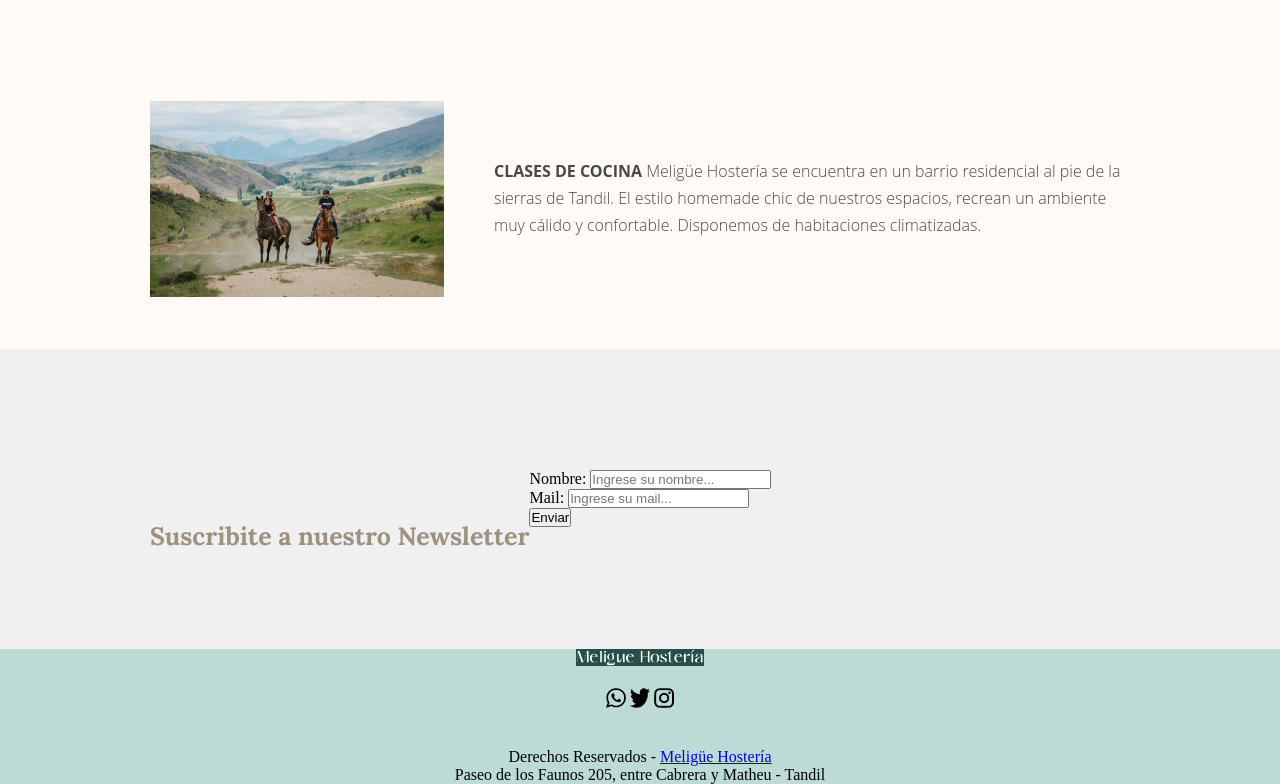
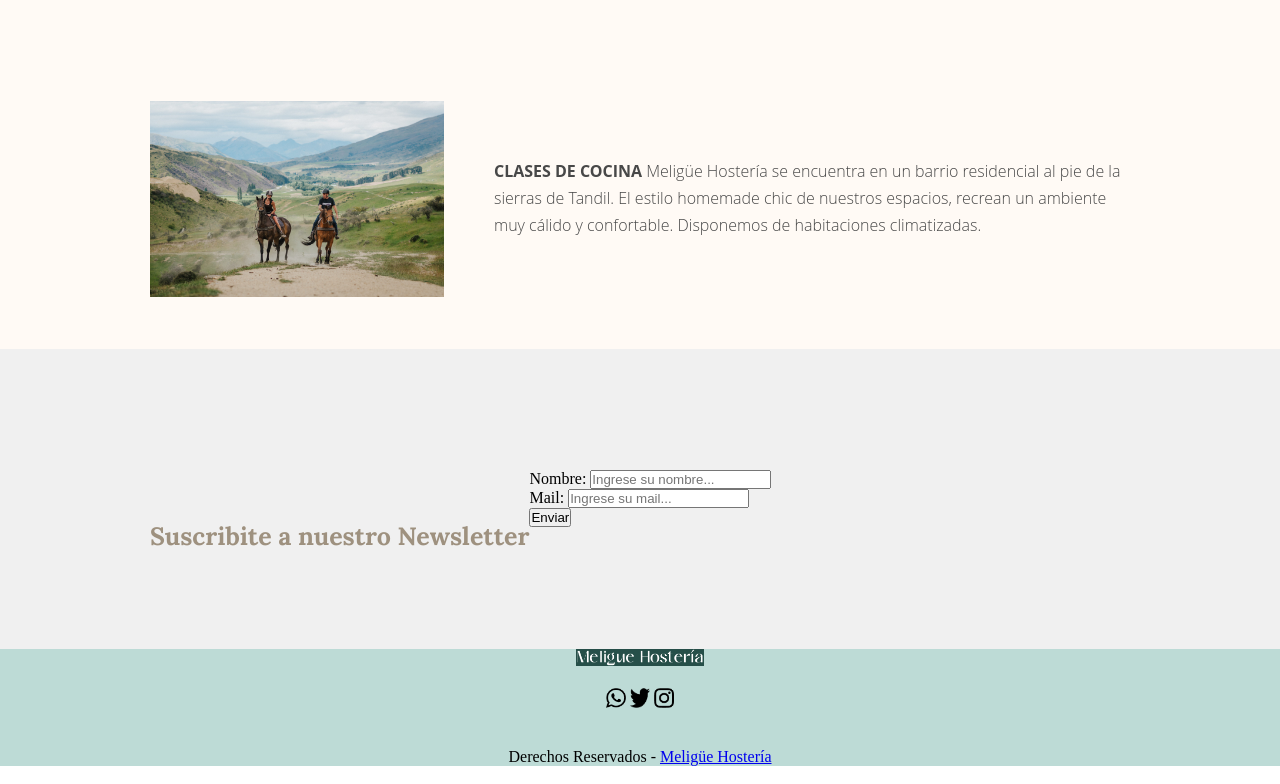
Before and after one commit to MariaBelenPasculli/meligue_repositorio, a plain HTML site: page index.html in a window 1280 px wide. Shown: the part 1795-2579 px from the top of the page. Drawn offline with Linux system fonts and the light colour scheme.

Commit message:
primer commit

```diff
--- a/index.html
+++ b/index.html
@@ -191,7 +191,6 @@
             <br>
             </br>
             <p>Derechos Reservados - <a href="#">Meligüe Hostería</a></p>
-            <p>Paseo de los Faunos 205, entre Cabrera y Matheu - Tandil</p>
         </div>
     </footer>
 
```
